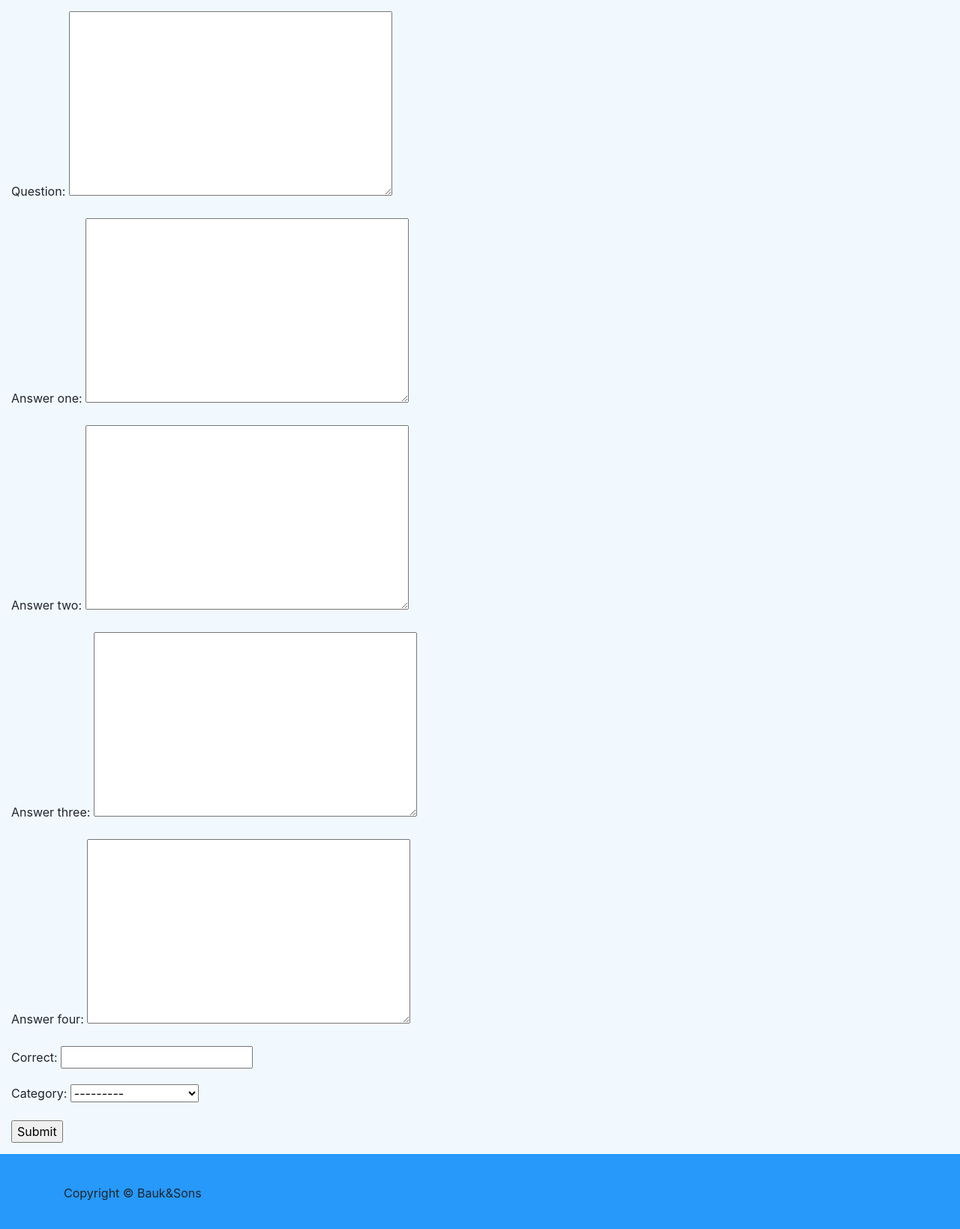
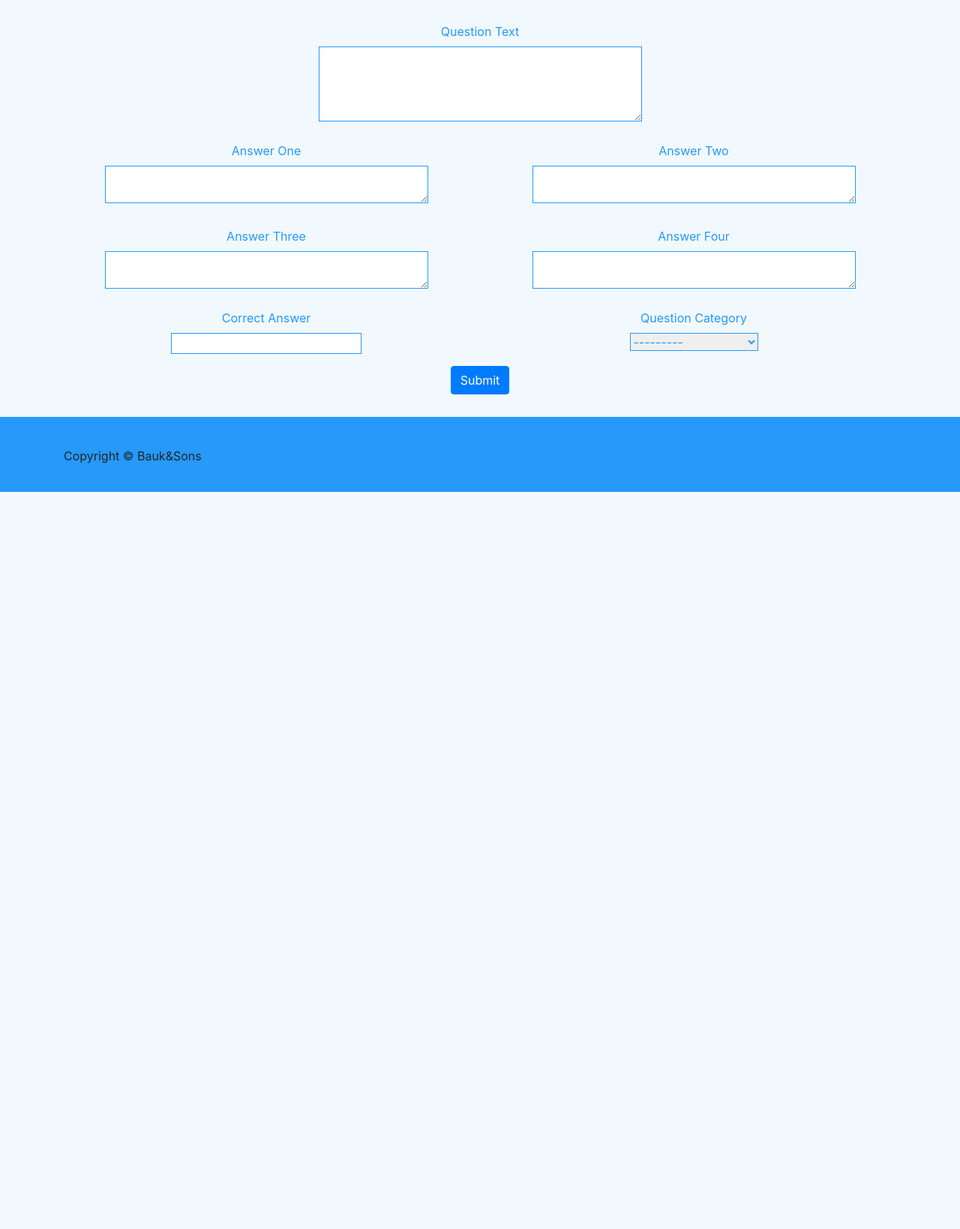
Before and after one commit to fifiman/uQUIZavanje, a Django app: page /submit_question/ in a window 1280 px wide. Shown: the part 211-1850 px from the top of the page at 75% size. After the commit the page ends 867 px from the top, so only its background shows below. Run offline with Django 3.2, Linux system fonts and the light colour scheme; data comes from the database, SQL or seed files in the repository; some libraries are stand-ins or nearby versions.

Commit message:
Add Question form front end done Base AddQuestion link added

```diff
--- a/site/psi19/quiz/static/quiz/style.css
+++ b/site/psi19/quiz/static/quiz/style.css
@@ -7,15 +7,16 @@
 
 Table OF Contents
 ------------------------------------
-1 > General
-2 > Header and Menu
-3 > Cards
-4 > Home Page
-5 > Search Result Page
-6 > My Profile
-7 > Login and Signup
-8 > Footer
-9 > Responsive
+1  > General
+2  > Header and Menu
+3  > Cards
+4  > Home Page
+5  > Search Result Page
+6  > My Profile
+7  > Login and Signup
+8  > Add Question Form
+9  > Footer
+10 > Responsive
 
 ------------------------------------*/
 
@@ -492,6 +493,67 @@
 
 
 
+/*--------------------------------*\
+    Add Question Form
+\*--------------------------------*/
+
+.add_question_form {
+  margin-top : 30px;
+  margin-bottom: 30px;
+  text-align: center;
+}
+
+.form_wrapper_question textarea {
+  height: 100px;
+  border: 1px #2699FB solid;
+  color: #2699FB;
+}
+
+.form_wrapper_question label {
+  color: #2699FB;
+}
+
+.form_wrapper_answer {
+  text-align: center;
+  margin-bottom: 5px;
+  margin-top: 5px;
+}
+
+.form_wrapper_answer textarea {
+  height: 50px;
+  color: #2699FB;
+  border: 1px #2699FB solid;
+}
+
+.form_wrapper_answer label {
+  color: #2699FB;
+}
+
+.form_wrapper_correct_answer label {
+  color: #2699FB;
+}
+
+.form_wrapper_correct_answer input {
+  color: #2699FB;
+  border: 1px #2699FB solid;
+}
+
+.form_wrapper_category label {
+  color: #2699FB;
+}
+
+.form_wrapper_category select {
+  border: 1px #2699FB solid;
+  color: #2699FB;
+}
+
+
+
+
+
+
+
+
 
 /*--------------------------------*\
     Footer
--- a/site/psi19/quiz/templates/quiz/add_question.html
+++ b/site/psi19/quiz/templates/quiz/add_question.html
@@ -2,11 +2,69 @@
 
 {% block content %}
 
-<div style="padding:15px">
-    <form action="/submit_question/" method="post">
-        {% csrf_token %}
-        {{ form.as_p }}
-        <input type="submit" value="Submit">
-    </form>
+
+
+
+
+
+
+
+<div class="container">
+    <div class="row">
+        <div class="col-md-12">
+            <div class="add_question_form">
+                <form action="/submit_question/" method="post">
+                    {% csrf_token %}
+
+                    <div class="row">
+                        <div class="col-md-12 form_wrapper_question">
+                            <label for="text_question">Question Text</label>
+                            <p id="text_question"> {{ form.question }} </p>
+                        </div>
+
+
+                         <div class="col-md-6 form_wrapper_answer">
+                                <label for="answer_one_question">Answer One</label>
+                                <p id="answer_one_question"> {{ form.answer_one }} </p>
+                        </div>
+
+                        <div class="col-md-6 form_wrapper_answer">
+                            <label for="answer_two_question">Answer Two</label>
+                            <p id="answer_two_question"> {{ form.answer_two }} </p>
+                        </div>
+
+                        <div class="col-md-6 form_wrapper_answer">
+                            <label for="answer_three_question">Answer Three</label>
+                            <p id="answer_three_question"> {{ form.answer_three }} </p>
+                        </div>
+
+                        <div class="col-md-6 form_wrapper_answer">
+                            <label for="answer_four_question">Answer Four</label>
+                            <p id="answer_four_question"> {{ form.answer_four }} </p>
+                        </div>
+
+                        <div class="col-md-6 form_wrapper_correct_answer">
+                            <label for="correct_question">Correct Answer</label>
+                            <p id="correct_question"> {{ form.correct }} </p>
+                        </div>
+
+                        <div class="col-md-6 form_wrapper_category">
+                            <label for="category_question">Question Category</label>
+                            <p id="category_question"> {{ form.category }} </p>
+                        </div>
+
+                    </div>
+
+                    <input class="btn btn-primary" type="submit" value="Submit">
+
+                </form>
+            </div>
+        </div>
+    </div>
 </div>
+
+
+
+
+
 {% endblock content %}
--- a/site/psi19/quiz/templates/quiz/base.html
+++ b/site/psi19/quiz/templates/quiz/base.html
@@ -99,7 +99,7 @@
                                             Admin options
                                         </a>
                                         <div class="dropdown-menu" aria-labelledby="navbarDropdown">
-                                            <a class="dropdown-item" href="elements.html">Dodaj pitanje</a>
+                                            <a class="dropdown-item" href="/submit_question/">Dodaj pitanje</a>
                                             <a class="dropdown-item" href="elements.html">Odobri pitanje</a>
                                             <a class="dropdown-item" href="single-blog.html">Dodeli moderatora</a>
                                             <a class="dropdown-item" href="single-blog.html">Blokiraj korisnika</a>
```
